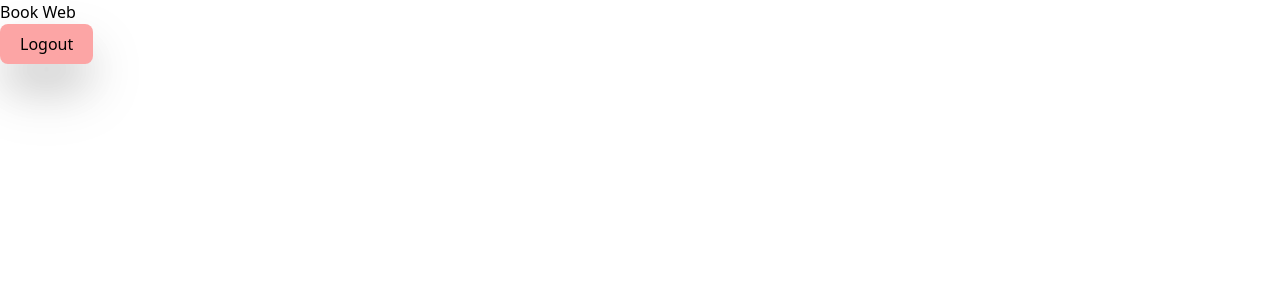
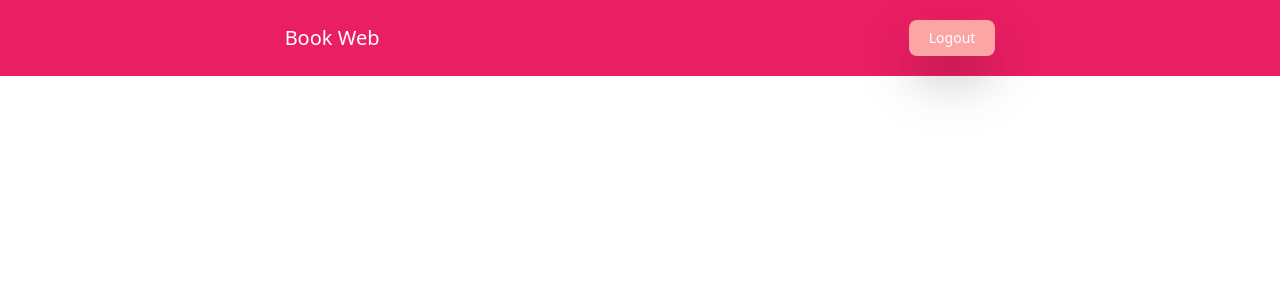
Before and after one commit to Ghasty003/Book-webapp, a React (Vite) app in the folder frontend/: page / in a window 1280 px wide. Shown: the top 300 px of the page. Built offline with nearby package versions, Linux system fonts and the light colour scheme; sample sign-in values are in the browser's storage.

Commit message:
updated styles

```diff
--- a/frontend/src/components/TopNav.jsx
+++ b/frontend/src/components/TopNav.jsx
@@ -12,11 +12,12 @@ function TopNav() {
     }
 
     return (
-        <nav>
-            <div>
-                <h1>Book Web</h1>
-                <button onClick={handleLogout} className='bg-red-300 px-5 py-2 rounded-lg shadow-2xl drop-shadow-2xl duration-200 active:scale-90'>Logout</button>
+        <nav className='bg-primary p-5'>
+            <div className='flex justify-around items-center text-white'>
+                <h1 className='text-xl'>Book Web</h1>
+                <button onClick={handleLogout} className='bg-red-300 px-5 text-sm py-2 rounded-lg shadow-2xl drop-shadow-2xl duration-200 active:scale-90'>Logout</button>
             </div>
+
             <ul>
 
             </ul>
```
